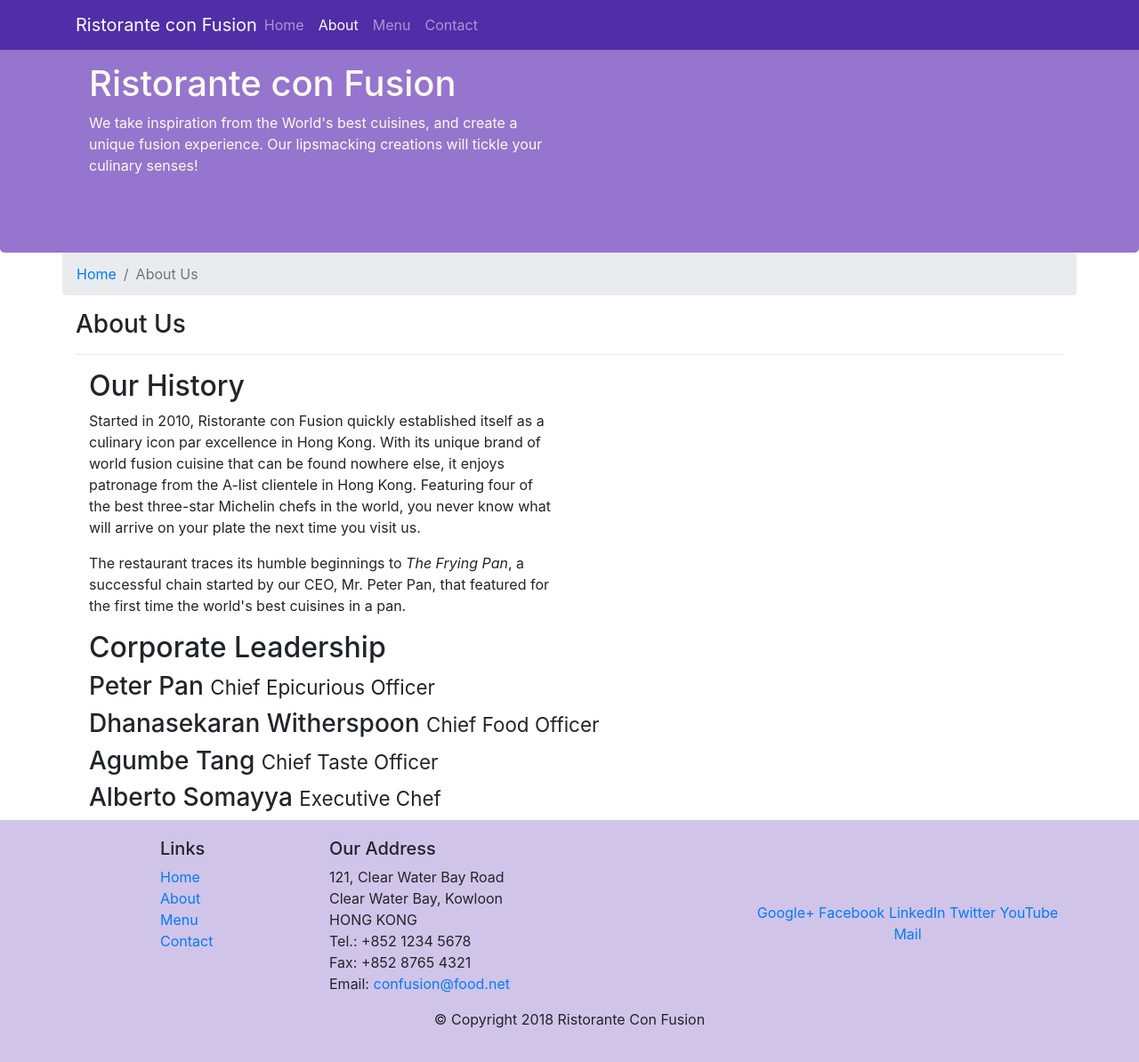
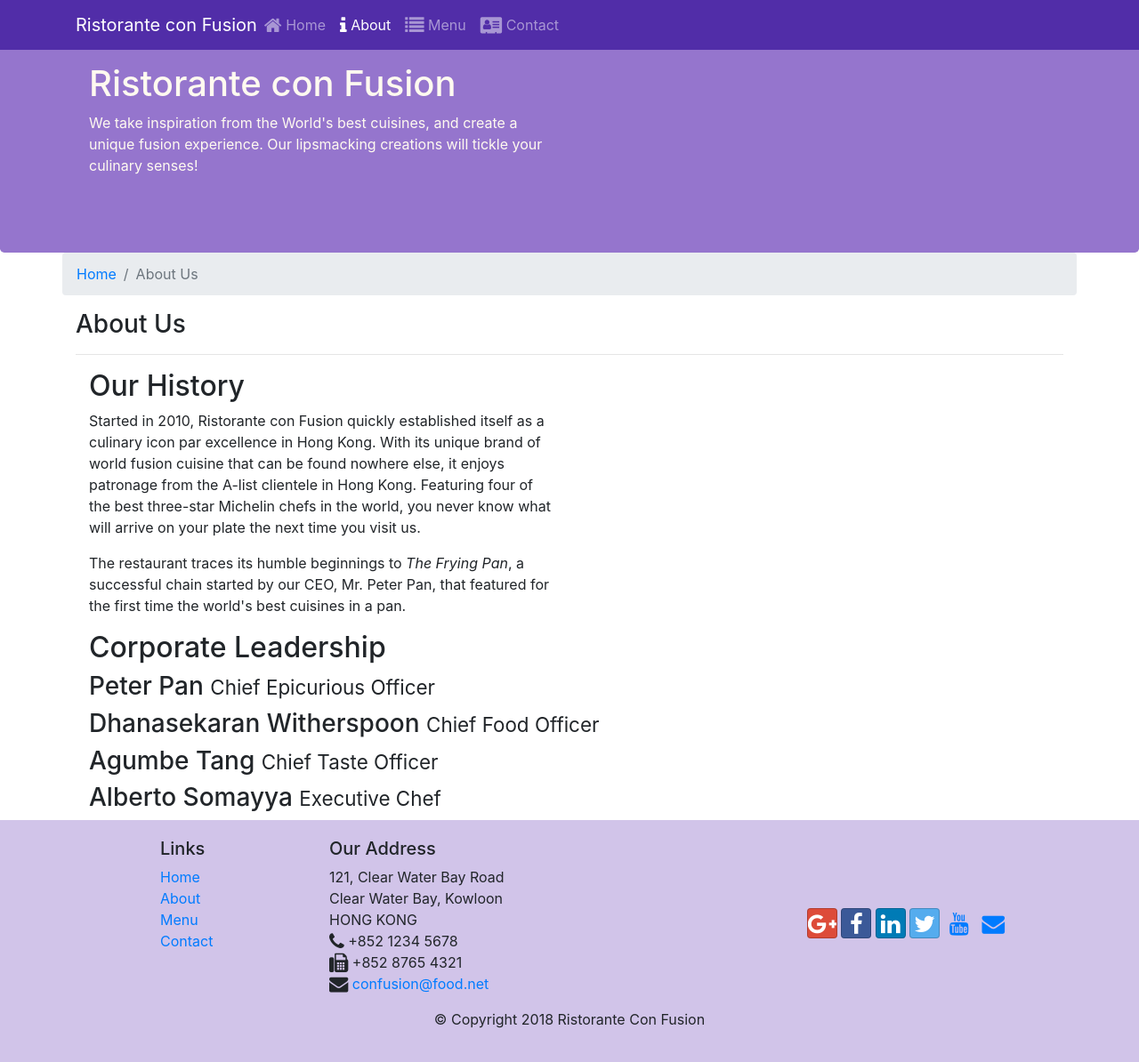
Before and after one commit to Saifsamirk/RestaurantUI, a website: page aboutus.html in a window 1280 px wide. Shown: the whole page at 89% size. Drawn offline with nearby package versions, Linux system fonts and the light colour scheme.

Commit message:
Font awesome task

```diff
--- a/aboutus.html
+++ b/aboutus.html
@@ -13,6 +13,14 @@
     <link
       rel="stylesheet"
       href="node_modules/bootstrap/dist/css/bootstrap.min.css"
+    />
+    <link
+      rel="stylesheet"
+      href="node_modules/font-awesome/css/font-awesome.min.css"
+    />
+    <link
+      rel="stylesheet"
+      href="node_modules/bootstrap-social/bootstrap-social.css"
     />
     <link rel="stylesheet" href="css/styles.css" />
     <title>Ristorante Con Fusion: About Us</title>
@@ -35,13 +43,25 @@
         <div class="collapse navbar-collapse" id="Navbar">
           <ul class="navbar-nav mr-auto">
             <li class="nav-item">
-              <a class="nav-link" href="index.html">Home</a>
+              <a class="nav-link" href="./index.html"
+                ><span class="fa fa-home fa-lg"></span> Home</a
+              >
+            </li>
+            <li class="nav-item active">
+              <a class="nav-link" href="#"
+                ><span class="fa fa-info fa-lg"></span> About</a
+              >
             </li>
             <li class="nav-item">
-              <a class="nav-link active" href="#">About</a>
+              <a class="nav-link" href="#"
+                ><span class="fa fa-list fa-lg"></span> Menu</a
+              >
             </li>
-            <li class="nav-item"><a class="nav-link" href="#">Menu</a></li>
-            <li class="nav-item"><a class="nav-link" href="#">Contact</a></li>
+            <li class="nav-item">
+              <a class="nav-link" href="#"
+                ><span class="fa fa-address-card fa-lg"></span> Contact</a
+              >
+            </li>
           </ul>
         </div>
       </div>
@@ -174,19 +194,42 @@
               121, Clear Water Bay Road<br />
               Clear Water Bay, Kowloon<br />
               HONG KONG<br />
-              Tel.: +852 1234 5678<br />
-              Fax: +852 8765 4321<br />
-              Email: <a href="mailto:confusion@food.net">confusion@food.net</a>
+              <i class="fa fa-phone fa-lg"></i> +852 1234 5678<br />
+              <i class="fa fa-fax fa-lg"></i> +852 8765 4321<br />
+              <i class="fa fa-envelope fa-lg"></i>
+              <a href="mailto:confusion@food.net">confusion@food.net</a>
             </address>
           </div>
           <div class="col-12 col-sm-4 align-self-center">
             <div class="text-center">
-              <a href="http://google.com/+">Google+</a>
-              <a href="http://www.facebook.com/profile.php?id=">Facebook</a>
-              <a href="http://www.linkedin.com/in/">LinkedIn</a>
-              <a href="http://twitter.com/">Twitter</a>
-              <a href="http://youtube.com/">YouTube</a>
-              <a href="mailto:">Mail</a>
+              <a
+                class="btn btn-social-icon btn-google"
+                href="http://google.com/+"
+                ><i class="fa fa-google-plus fa-lg"></i
+              ></a>
+              <a
+                class="btn btn-social-icon btn-facebook"
+                href="http://www.facebook.com/profile.php?id="
+                ><i class="fa fa-facebook fa-lg"></i
+              ></a>
+              <a
+                class="btn btn-social-icon btn-linkedin"
+                href="http://www.linkedin.com/in/"
+                ><i class="fa fa-linkedin fa-lg"></i
+              ></a>
+              <a
+                class="btn btn-social-icon btn-twitter"
+                href="http://twitter.com/"
+                ><i class="fa fa-twitter fa-lg"></i
+              ></a>
+              <a
+                class="btn btn-social-icon btn-youtube"
+                href="http://youtube.com/"
+                ><i class="fa fa-youtube fa-lg"></i
+              ></a>
+              <a class="btn btn-social-icon" href="mailto:"
+                ><i class="fa fa-envelope fa-lg"></i
+              ></a>
             </div>
           </div>
         </div>
--- a/package.json
+++ b/package.json
@@ -15,6 +15,8 @@
   },
   "dependencies": {
     "bootstrap": "^4.0.0",
+    "bootstrap-social": "^5.1.1",
+    "font-awesome": "^4.7.0",
     "jquery": "^3.3.1",
     "popper.js": "^1.12.9"
   }
```
Also changed, not shown: index.html (+56 -13 lines), 1 other file.
